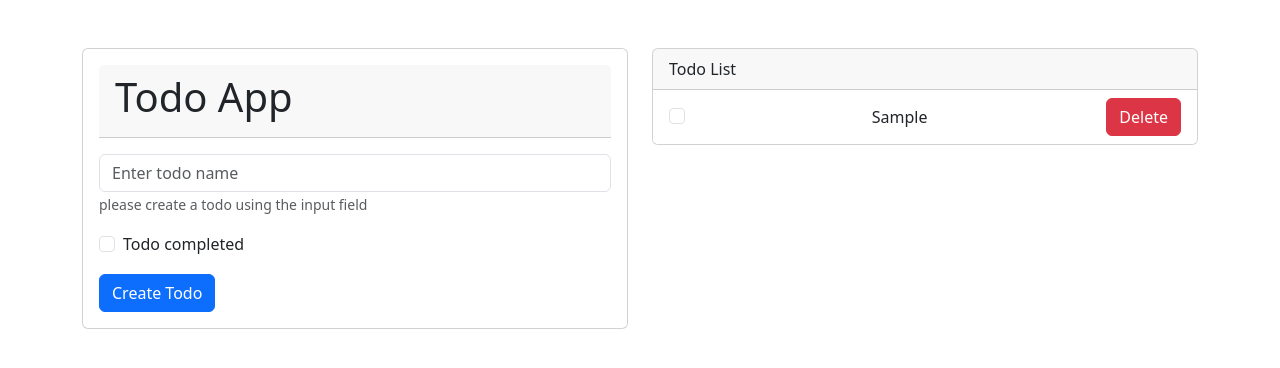
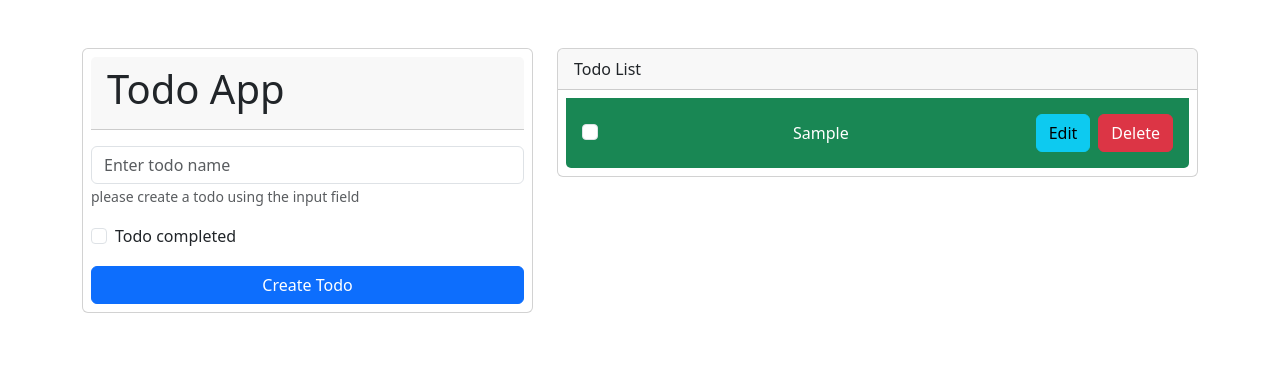
Before and after one commit to sabin-iliescu/todo-react, a React (Vite) app: page / in a window 1280 px wide. Both pictures are taken after typing "Sample" into the empty fields and a click on the button "Create Todo". Shown: the top 368 px of the page. Built offline with nearby package versions, Linux system fonts and the light colour scheme.

Commit message:
add useReducer plus some CSS changes

```diff
--- a/src/App.jsx
+++ b/src/App.jsx
@@ -10,10 +10,10 @@ function App() {
     <>
       <div className="container mt-5">
         <div className="row">
-          <div className="col col-lg-6">
+          <div className="col col-lg-5">
             <TodoForm />
           </div>
-          <div className="col col-lg-6">
+          <div className="col col-lg-7">
             <TodoList />
           </div>
         </div>
--- a/src/store/todoContext.jsx
+++ b/src/store/todoContext.jsx
@@ -1,55 +1,121 @@
-import { createContext, useContext, useState, useEffect } from "react";
+import {
+  createContext,
+  useContext,
+  useState,
+  useEffect,
+  useReducer,
+} from "react";
+
+const ACTIONS = {
+  NEW_TODO: "newTodo",
+  TOGGLE_TODO: "toggleTodo",
+  DELETE_TODO: "deleteTodo",
+  EDIT_TODO: "editTodo",
+};
 
 export const TodoContext = createContext({
   todos: [],
   addTodo: () => {},
   toggleTodo: () => {},
   deleteTodo: () => {},
+  editTodo: () => {},
+  dispatch: () => {},
+  ACTIONS: {},
 });
+
+function todoReducer(todos, action) {
+  switch (action.type) {
+    case ACTIONS.NEW_TODO:
+      return [...todos, addTodo(action.payload.name, action.payload.completed)];
+    case ACTIONS.TOGGLE_TODO:
+      return todos.map((todo) =>
+        todo.id === action.payload.id
+          ? { ...todo, completed: !todo.completed }
+          : todo
+      );
+    case ACTIONS.DELETE_TODO:
+      return todos.filter((todo) => todo.id !== action.payload.id);
+    case ACTIONS.EDIT_TODO:
+      return todos.map((todo) =>
+        todo.id === action.payload.id
+          ? {
+              ...todo,
+              name: action.payload.name,
+            }
+          : todo
+      );
+    default:
+      return todos;
+  }
+}
+
+function addTodo(name, completed) {
+  return { id: Date.now(), name, completed };
+}
 
 export function useTodoContext() {
   return useContext(TodoContext);
 }
 
-function useTodos() {
-  const [todos, setTodos] = useState(
-    () => JSON.parse(localStorage.getItem("TODOS")) || []
+function useTodos(initialTodos) {
+  const [todos, dispatch] = useReducer(todoReducer, initialTodos);
+
+  return { todos, dispatch, ACTIONS };
+}
+
+// function useTodos() {
+//   const [todos, setTodos] = useState(
+//     () => JSON.parse(localStorage.getItem("TODOS")) || []
+//   );
+
+//   function addTodo(name, completed) {
+//     setTodos((currentTodos) => {
+//       return [...currentTodos, { id: Date.now(), name, completed }];
+//     });
+//   }
+
+//   function editTodo(id, name) {
+//     setTodos((currentTodos) => {
+//       return currentTodos.map((todo) => {
+//         if (todo.id === id) {
+//           return { ...todo, name };
+//         }
+//         return todo;
+//       });
+//     });
+//   }
+
+//   const toggleTodo = (id, completed) => {
+//     setTodos((currentTodos) => {
+//       return currentTodos.map((todo) => {
+//         if (todo.id === id) {
+//           return { ...todo, completed };
+//         }
+//         return todo;
+//       });
+//     });
+//   };
+
+//   const deleteTodo = (id) => {
+//     setTodos((currentTodos) => {
+//       return currentTodos.filter((todo) => todo.id !== id);
+//     });
+//   };
+
+//   return { todos, deleteTodo, toggleTodo, addTodo, editTodo };
+// }
+
+export function TodoProvider({ children }) {
+  const { todos, dispatch } = useTodos(
+    JSON.parse(localStorage.getItem("TODOS")) || []
   );
 
   useEffect(() => {
     localStorage.setItem("TODOS", JSON.stringify(todos));
   }, [todos]);
 
-  function addTodo(name, completed) {
-    setTodos((currentTodos) => {
-      return [...currentTodos, { id: Date.now(), name, completed }];
-    });
-  }
-
-  const toggleTodo = (id, completed) => {
-    setTodos((currentTodos) => {
-      return currentTodos.map((todo) => {
-        if (todo.id === id) {
-          return { ...todo, completed };
-        }
-        return todo;
-      });
-    });
-  };
-
-  const deleteTodo = (id) => {
-    setTodos((currentTodos) => {
-      return currentTodos.filter((todo) => todo.id !== id);
-    });
-  };
-
-  return { todos, deleteTodo, toggleTodo, addTodo };
-}
-
-export function TodoProvider({ children }) {
-  const { todos, deleteTodo, toggleTodo, addTodo } = useTodos();
   return (
-    <TodoContext.Provider value={{ todos, deleteTodo, toggleTodo, addTodo }}>
+    <TodoContext.Provider value={{ todos, dispatch, ACTIONS }}>
       {children}
     </TodoContext.Provider>
   );
--- a/src/todoForm.jsx
+++ b/src/todoForm.jsx
@@ -4,21 +4,24 @@ import { useTodoContext } from "./store/todoContext.jsx";
 export function TodoForm({ onSubmit }) {
   const [newItem, setNewItem] = useState("");
   const [completed, setCompleted] = useState(false);
-  const { addTodo } = useTodoContext();
+  const { dispatch, ACTIONS } = useTodoContext();
 
   const handleSubmit = (e) => {
     e.preventDefault();
 
     if (!newItem) return;
 
-    addTodo(newItem, completed);
+    dispatch({
+      type: ACTIONS.NEW_TODO,
+      payload: { name: newItem, completed },
+    });
 
     setNewItem("");
     setCompleted(false);
   };
 
   return (
-    <div className="card p-3">
+    <div className="card p-2">
       <div className="card-header">
         <h1>Todo App</h1>
       </div>
@@ -53,7 +56,7 @@ export function TodoForm({ onSubmit }) {
             Todo completed
           </label>
         </div>
-        <button type="submit" className="btn btn-primary mt-3">
+        <button type="submit" className="btn btn-primary mt-3 w-100">
           Create Todo
         </button>
       </form>
--- a/src/todoItem.jsx
+++ b/src/todoItem.jsx
@@ -1,29 +1,97 @@
+import { useState } from "react";
 import { useTodoContext } from "./store/todoContext.jsx";
 
 export function TodoItem({ todo }) {
-  const { toggleTodo, deleteTodo } = useTodoContext();
+  const { dispatch, ACTIONS } = useTodoContext();
+
+  const [isEditing, setIsEditing] = useState(false);
+  const [editedName, setEditedName] = useState(todo.name);
+
+  const toggleEdit = () => {
+    setIsEditing(!isEditing);
+    setEditedName(todo.name);
+  };
+
+  const handleNameChange = (e) => {
+    setEditedName(e.target.value);
+  };
+
+  const handleSubmit = (e) => {
+    e.preventDefault();
+    if (!editedName) return;
+
+    dispatch({
+      type: ACTIONS.EDIT_TODO,
+      payload: { id: todo.id, name: editedName },
+    });
+    toggleEdit();
+    setEditedName("");
+  };
 
   return (
-    <li className="list-group-item d-flex justify-content-between align-items-center">
+    <>
+      <li
+        className={
+          "list-group-item d-flex justify-content-between align-items-center " +
+          (todo.completed
+            ? "p-3 mb-2 bg-secondary text-white"
+            : "p-3 mb-2 bg-success text-white")
+        }
+      >
+        {isEditing ? (
+          <form
+            className="d-flex justify-content-end w-50"
+            onSubmit={handleSubmit}
+          >
+            <input
+              className="form-control"
+              type="text"
+              value={editedName}
+              onChange={handleNameChange}
+            />
+            <button className="btn btn-info ms-3" type="submit">
+              Save
+            </button>
+          </form>
+        ) : (
+          <>
             <div className="form-check">
               <input
                 type="checkbox"
                 className="form-check-input"
                 checked={todo.completed}
                 onChange={(e) => {
-            toggleTodo(todo.id, e.target.checked);
+                  dispatch({
+                    type: ACTIONS.TOGGLE_TODO,
+                    payload: { id: todo.id },
+                  });
                 }}
               />
             </div>
+            <span
+              style={{ textDecoration: todo.completed ? "line-through" : "" }}
+            >
               {todo.name}
+            </span>
+          </>
+        )}
+        <span className="d-flex justify-content-end">
+          <button className="btn btn-info me-1" onClick={toggleEdit}>
+            {isEditing ? "Cancel" : "Edit"}
+          </button>
           <button
-        className="btn btn-danger"
+            className="btn btn-danger ms-1"
             onClick={(e) => {
-          deleteTodo(todo.id);
+              dispatch({
+                type: ACTIONS.DELETE_TODO,
+                payload: { id: todo.id },
+              });
             }}
           >
             Delete
           </button>
+        </span>
       </li>
+    </>
   );
 }
--- a/src/todoList.jsx
+++ b/src/todoList.jsx
@@ -6,7 +6,7 @@ export function TodoList() {
   return (
     <div className="card">
       <div className="card-header">Todo List</div>
-      <ul className="list-group list-group-flush">
+      <ul className="list-group list-group-flush ps-2 pe-2 pt-2">
         {todos.length === 0 && (
           <h6 className="text-center m-3">No todos available</h6>
         )}
```
Lines whose indentation alone changed are shown as unchanged.
